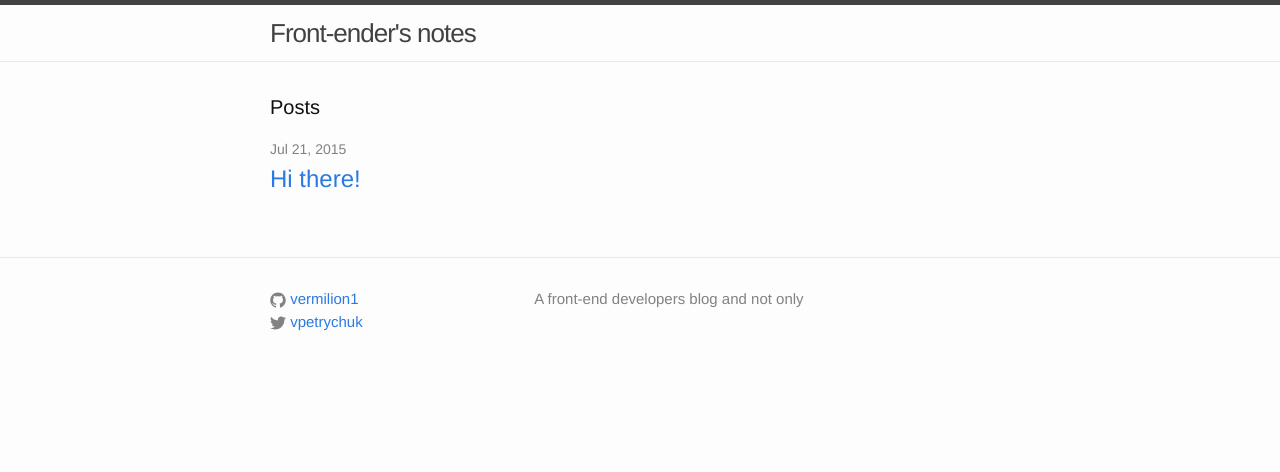
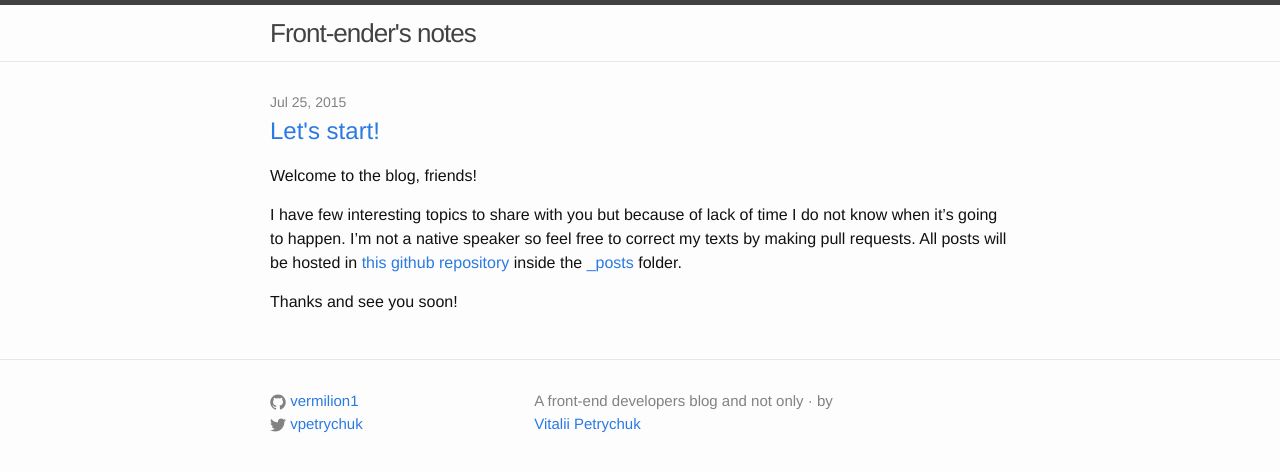
Before and after one commit to vermilion1/vermilion1.github.io, a Jekyll site: the page built from index.html, in a window 1280 px wide. Shown: the top 472 px of the page. Built offline with Jekyll 4.4.1, drawn with Linux system fonts in a browser that asks for light colours; the list of posts is cut into pages by our own code.

Commit message:
add intro post and make 1 post per page

```diff
--- a/_config.yml
+++ b/_config.yml
@@ -7,4 +7,4 @@ github_username:  vermilion1
 
 # Build settings
 markdown: kramdown
-paginate: 10
+paginate: 1
--- a/_includes/footer.html
+++ b/_includes/footer.html
@@ -12,25 +12,25 @@
                   <path fill="#828282" d="M7.999,0.431c-4.285,0-7.76,3.474-7.76,7.761 c0,3.428,2.223,6.337,5.307,7.363c0.388,0.071,0.53-0.168,0.53-0.374c0-0.184-0.007-0.672-0.01-1.32 c-2.159,0.469-2.614-1.04-2.614-1.04c-0.353-0.896-0.862-1.135-0.862-1.135c-0.705-0.481,0.053-0.472,0.053-0.472 c0.779,0.055,1.189,0.8,1.189,0.8c0.692,1.186,1.816,0.843,2.258,0.645c0.071-0.502,0.271-0.843,0.493-1.037 C4.86,11.425,3.049,10.76,3.049,7.786c0-0.847,0.302-1.54,0.799-2.082C3.768,5.507,3.501,4.718,3.924,3.65 c0,0,0.652-0.209,2.134,0.796C6.677,4.273,7.34,4.187,8,4.184c0.659,0.003,1.323,0.089,1.943,0.261 c1.482-1.004,2.132-0.796,2.132-0.796c0.423,1.068,0.157,1.857,0.077,2.054c0.497,0.542,0.798,1.235,0.798,2.082 c0,2.981-1.814,3.637-3.543,3.829c0.279,0.24,0.527,0.713,0.527,1.437c0,1.037-0.01,1.874-0.01,2.129 c0,0.208,0.14,0.449,0.534,0.373c3.081-1.028,5.302-3.935,5.302-7.362C15.76,3.906,12.285,0.431,7.999,0.431z"/>
                 </svg>
               </span>
-              <span class="username">{{ site.github_username }}</span>
+              <span>{{ site.github_username }}</span>
             </a>
           </li>
           <li>
             <a href="https://twitter.com/{{ site.twitter_username }}">
-              <span class="icon  icon--twitter">
+              <span class="icon">
                 <svg viewBox="0 0 16 16">
                   <path fill="#828282" d="M15.969,3.058c-0.586,0.26-1.217,0.436-1.878,0.515c0.675-0.405,1.194-1.045,1.438-1.809
                   c-0.632,0.375-1.332,0.647-2.076,0.793c-0.596-0.636-1.446-1.033-2.387-1.033c-1.806,0-3.27,1.464-3.27,3.27 c0,0.256,0.029,0.506,0.085,0.745C5.163,5.404,2.753,4.102,1.14,2.124C0.859,2.607,0.698,3.168,0.698,3.767 c0,1.134,0.577,2.135,1.455,2.722C1.616,6.472,1.112,6.325,0.671,6.08c0,0.014,0,0.027,0,0.041c0,1.584,1.127,2.906,2.623,3.206 C3.02,9.402,2.731,9.442,2.433,9.442c-0.211,0-0.416-0.021-0.615-0.059c0.416,1.299,1.624,2.245,3.055,2.271 c-1.119,0.877-2.529,1.4-4.061,1.4c-0.264,0-0.524-0.015-0.78-0.046c1.447,0.928,3.166,1.469,5.013,1.469 c6.015,0,9.304-4.983,9.304-9.304c0-0.142-0.003-0.283-0.009-0.423C14.976,4.29,15.531,3.714,15.969,3.058z"/>
                 </svg>
               </span>
-              <span class="username">{{ site.twitter_username }}</span>
+              <span>{{ site.twitter_username }}</span>
             </a>
           </li>
         </ul>
       </div>
 
       <div class="footer-col  footer-col-3">
-        <p class="text">{{ site.description }}</p>
+        <p class="text">{{ site.description }} &middot; by <a href="http://petrychuk.com">Vitalii Petrychuk</a></p>
       </div>
     </div>
 
--- /dev/null
+++ b/_posts/2015-07-25-intro.md
@@ -0,0 +1,15 @@
+---
+layout:  post
+date:    2015-07-25 19:05:00
+title:   Let's start!
+categories: about_nothing
+---
+
+Welcome to the blog, friends!
+
+I have few interesting topics to share with you but because of lack of time I do not know when it's going to happen.
+I'm not a native speaker so feel free to correct my texts by making pull requests.
+All posts will be hosted in [this github repository](https://github.com/vermilion1/vermilion1.github.io)
+inside the [_posts](https://github.com/vermilion1/vermilion1.github.io/tree/master/_posts) folder.
+
+Thanks and see you soon!
--- a/_sass/_layout.scss
+++ b/_sass/_layout.scss
@@ -101,15 +101,13 @@
     padding: $spacing-unit 0;
 }
 
-.page-heading {
-    font-size: 20px;
-}
-
 .post-list {
     margin-left: 0;
     list-style: none;
+}
 
-    > li {
+.post-item {
+    & + & {
         margin-bottom: $spacing-unit;
     }
 }
@@ -118,12 +116,6 @@
     font-size: $small-font-size;
     color: $grey-color;
 }
-
-.post-link {
-    display: block;
-    font-size: 24px;
-}
-
 
 
 /**
--- a/css/main.scss
+++ b/css/main.scss
@@ -45,8 +45,6 @@ $on-laptop:        800px;
 
 
 // Import partials from `sass_dir` (defaults to `_sass`)
-@import
-        "base",
-        "layout",
-        "syntax-highlighting"
-;
+@import "base";
+@import "layout";
+@import "syntax-highlighting";
--- a/index.html
+++ b/index.html
@@ -4,16 +4,14 @@ layout: default
 
 <div class="home">
 
-  <h1 class="page-heading">Posts</h1>
-
   <ul class="post-list">
     {% for post in paginator.posts %}
-      <li>
-        <span class="post-meta">{{ post.date | date: "%b %-d, %Y" }}</span>
-
+      <li class="post-item">
+        <div class="post-meta">{{ post.date | date: "%b %-d, %Y" }}</div>
         <h2>
           <a class="post-link" href="{{ post.url | prepend: site.baseurl }}">{{ post.title }}</a>
         </h2>
+        <div>{{ post.content }}</div>
       </li>
     {% endfor %}
   </ul>
```
Also changed, not shown: _posts/2015-07-21-hi-there.md (deleted, +0 -9 lines).
